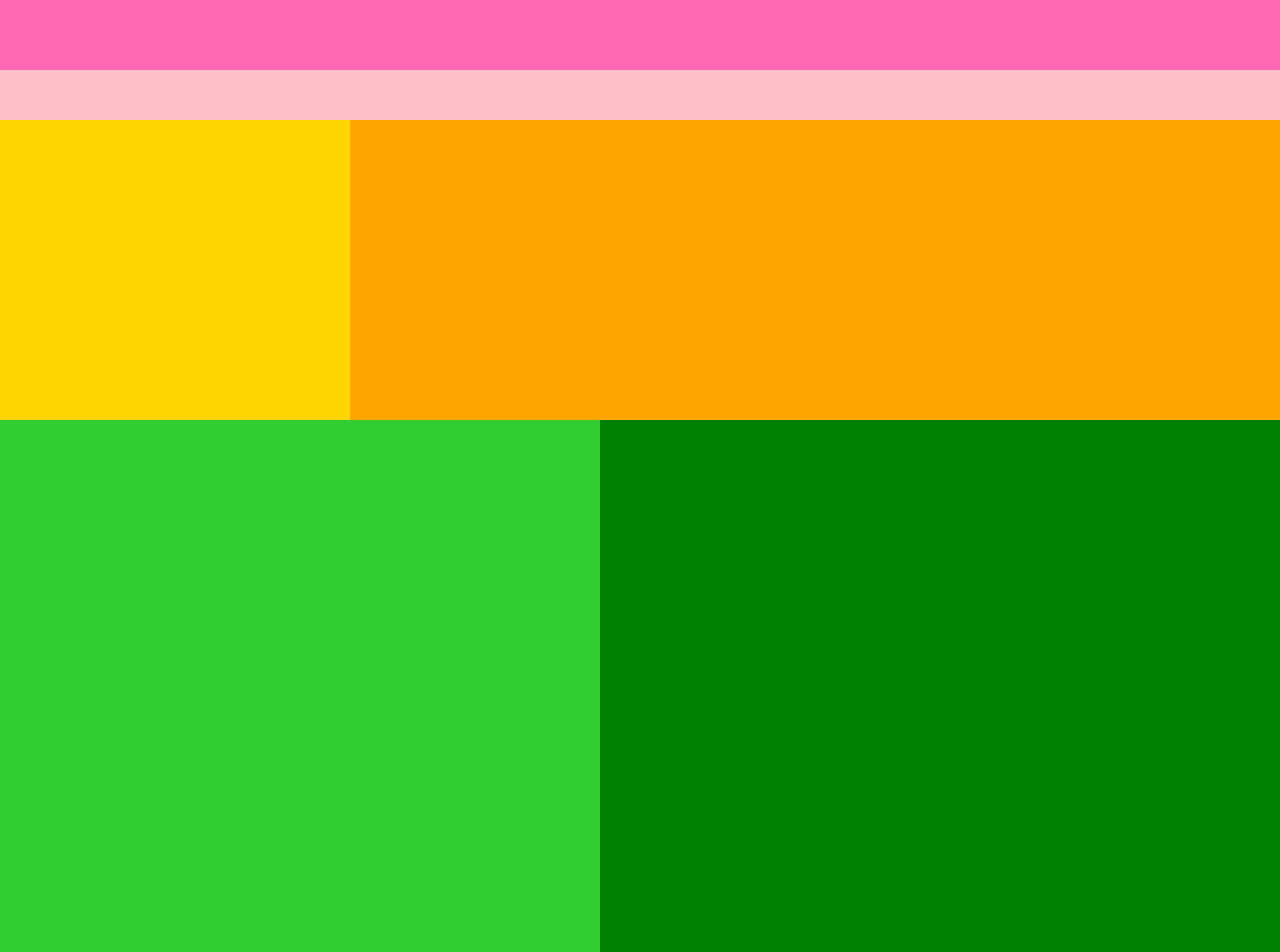
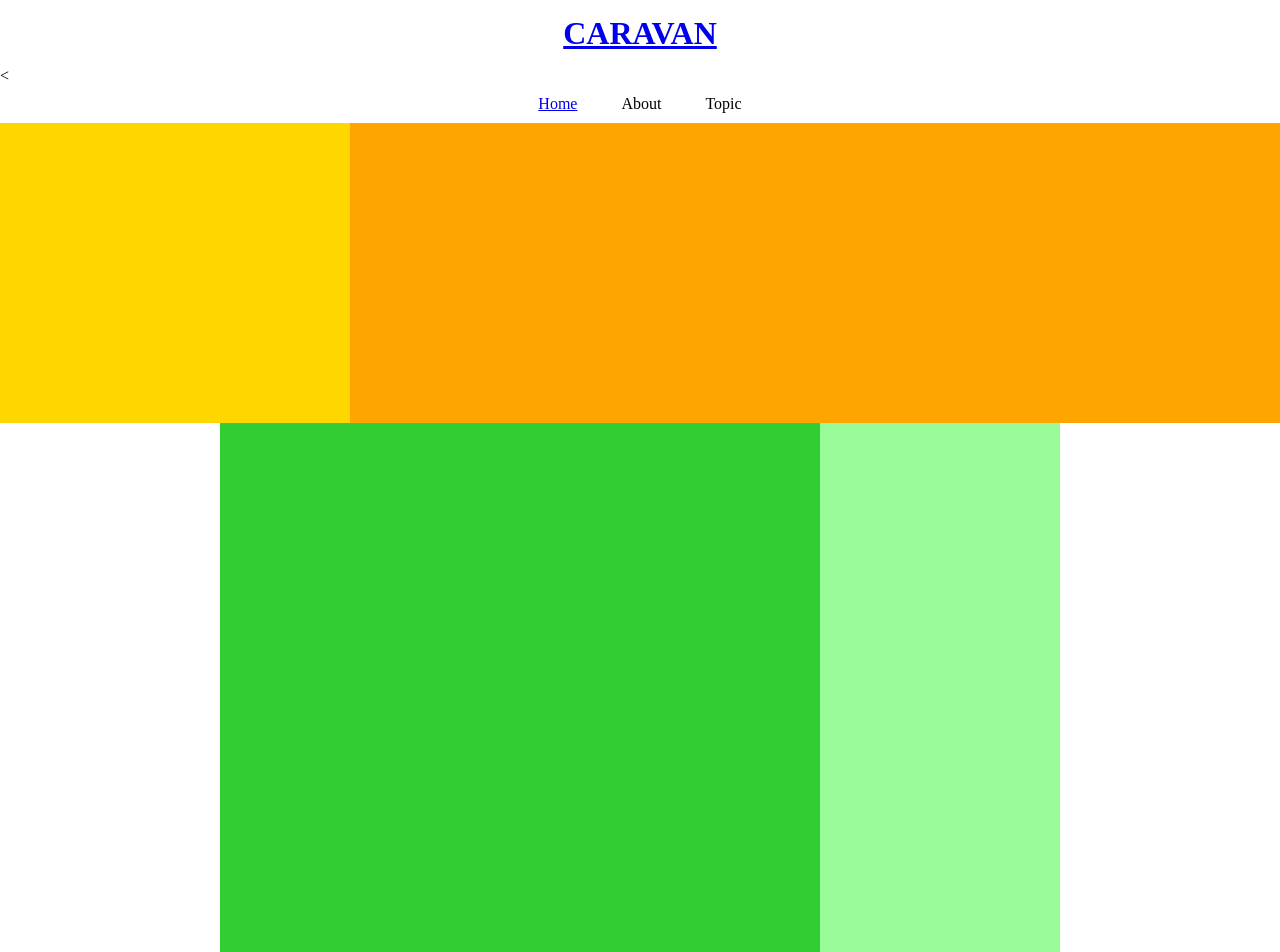
Before and after one commit to kamikurah/caravan, a plain HTML site: page index.html in a window 1280 px wide. Shown: the top 952 px of the page. Drawn offline with Linux system fonts and the light colour scheme.

Commit message:
[add]1-5

```diff
--- a/index.html
+++ b/index.html
@@ -7,10 +7,22 @@
   </head>
 
   <body>
-    <div class="header">
-      <div class="header-top"></div>
-      <div class="header-bottom"></div>
-    </div>
+    <header>
+      <h1 class="heading">
+        <a href="index.html">
+        CARAVAN
+        </a>
+      </h1>
+    </header>
+    <nav>
+      <<ul class="nav-list">
+        <li class="nav-list-item">
+          <a href="index.html">Home</a>
+        </li>
+        <li class="nav-list-item">About</li>
+        <li class="nav-list-item">Topic</li>
+      </ul>
+    </nav>
 
     <div class="main-visual">
       <div class="main-visual-content"></div>
@@ -19,6 +31,6 @@
       <div class="blog"></div>
       <div class="sidebar"></div>
     </div>
-    <div class="footer"></div>
+    <footer></footer>
   </body>
 </html>
--- a/style.css
+++ b/style.css
@@ -3,20 +3,24 @@
   paddin: 0px;
   box-sizing: border-box;
 }
-.header{
-  width: 100%;
-  height: 120px;
-  background-color: red;
+header{
+  width:90%;
+  padding:15px 0;
+  margin:0 auto;
+  text-align: center;
 }
-.header-top{
-  width:100%;
-  height:70px;
-  background-color: hotpink;
+header.heading{
+  font-size: 32px;
 }
-.header-bottom{
-  width:100%;
-  height:50px;
-  background-color: pink;
+.nav-list{
+  text-align: center;
+  padding: 10px 0;
+  margin:0 auto;
+}
+.nav-list-item{
+  list-style: none;
+  display: inline-block;
+  margin:0 20px;
 }
 .main-visual{
   width: 100%;
@@ -29,22 +33,24 @@
   background-color: gold;
 }
 .main{
-  wodth: 100%;
+  width: 840px;
   height: 1400px;
   background-color: green;
+  display: flex;
+  justify-content: center;
+  margin: 0 auto;
 }
 .blog{
   width:600px;
-  height: 600px;
+  height: 1400px;
   background-color: limegreen;
 }
 .sidebar{
   width:240px;
-  height: 600px;
+  height: 1400px;
   background-color: palegreen;
 }
-.footer{
-  width:100%;
-  height:120px;
-  background-color: blue;
+footer{
+  width: 100%;
+  height:  120px;
 }
```
